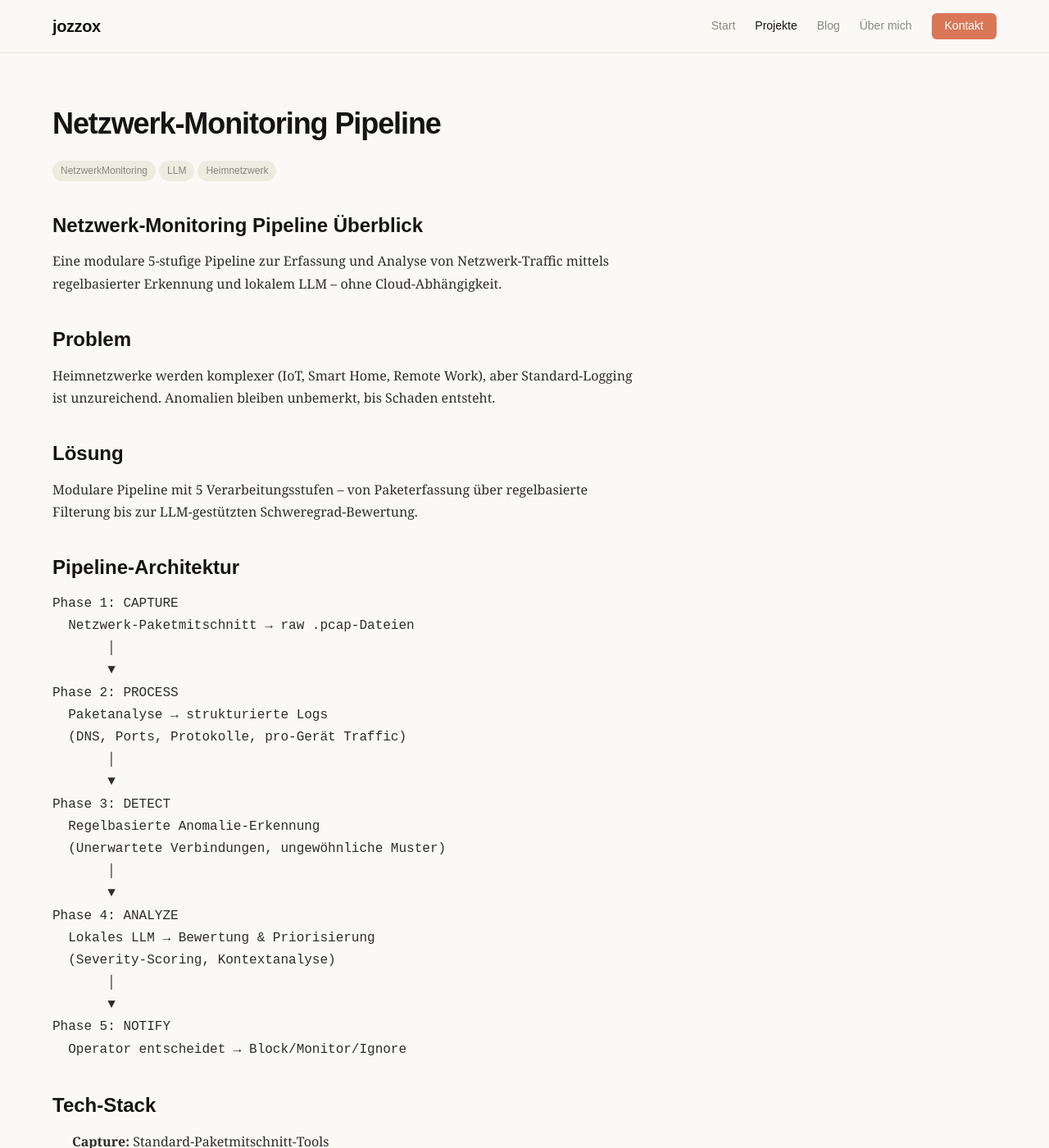
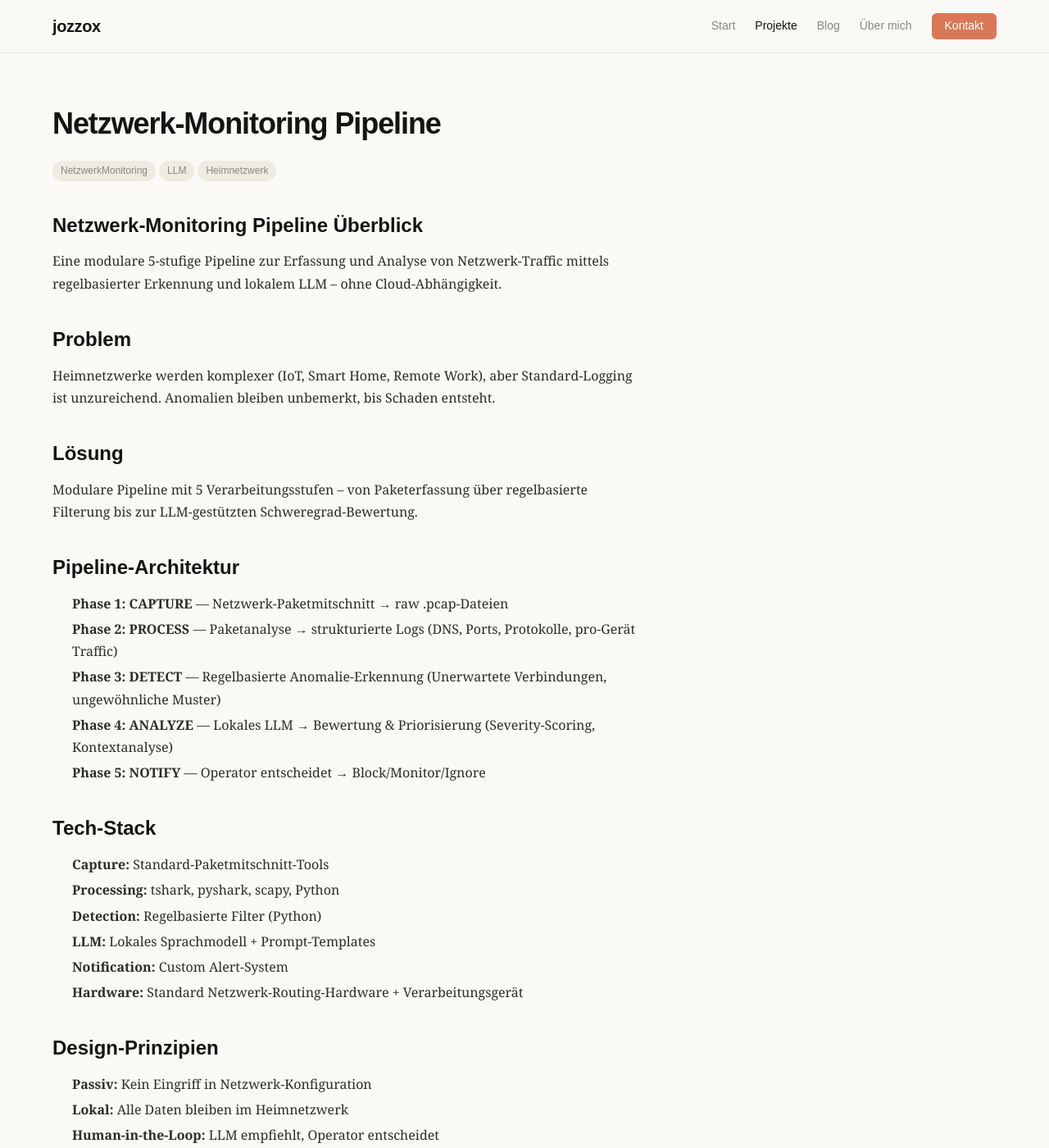
Before and after one commit to jozzox/jozzox.github.io, a Jekyll site: the page built from _projects/netzwerk-monitoring-pipeline.md, in a window 1280 px wide and 1400 px high. Shown: the whole window at 82% size. Built offline with Jekyll 4.4.1, drawn with Linux system fonts in a browser that asks for light colours.

Commit message:
user: start to check finagling sections area

````diff
--- a/_projects/netzwerk-monitoring-pipeline.md
+++ b/_projects/netzwerk-monitoring-pipeline.md
@@ -5,6 +5,7 @@ date: 2026-03-01
 tags: [NetzwerkMonitoring, LLM, Heimnetzwerk]
 excerpt: "Eine 5-stufige Monitoring-Pipeline für WLAN-Netzwerke, die Traffic automatisiert erfasst, verarbeitet und mittels lokalem LLM auf Anomalien analysiert. Der Operator behält volle Kontrolle – passive Beobachtung, keine Auto-Interventionen."
 ---
+
 ## Netzwerk-Monitoring Pipeline Überblick
 
 Eine modulare 5-stufige Pipeline zur Erfassung und Analyse von Netzwerk-Traffic mittels regelbasierter Erkennung und lokalem LLM – ohne Cloud-Abhängigkeit.
@@ -19,29 +20,11 @@ Modulare Pipeline mit 5 Verarbeitungsstufen – von Paketerfassung über regelba
 
 ## Pipeline-Architektur
 
-```markdown
-Phase 1: CAPTURE
-  Netzwerk-Paketmitschnitt → raw .pcap-Dateien
-       │
-       ▼
-Phase 2: PROCESS
-  Paketanalyse → strukturierte Logs
-  (DNS, Ports, Protokolle, pro-Gerät Traffic)
-       │
-       ▼
-Phase 3: DETECT
-  Regelbasierte Anomalie-Erkennung
-  (Unerwartete Verbindungen, ungewöhnliche Muster)
-       │
-       ▼
-Phase 4: ANALYZE
-  Lokales LLM → Bewertung & Priorisierung
-  (Severity-Scoring, Kontextanalyse)
-       │
-       ▼
-Phase 5: NOTIFY
-  Operator entscheidet → Block/Monitor/Ignore
-```
+- **Phase 1: CAPTURE** — Netzwerk-Paketmitschnitt → raw .pcap-Dateien
+- **Phase 2: PROCESS** — Paketanalyse → strukturierte Logs (DNS, Ports, Protokolle, pro-Gerät Traffic)
+- **Phase 3: DETECT** — Regelbasierte Anomalie-Erkennung (Unerwartete Verbindungen, ungewöhnliche Muster)
+- **Phase 4: ANALYZE** — Lokales LLM → Bewertung & Priorisierung (Severity-Scoring, Kontextanalyse)
+- **Phase 5: NOTIFY** — Operator entscheidet → Block/Monitor/Ignore
 
 ## Tech-Stack
 
````
